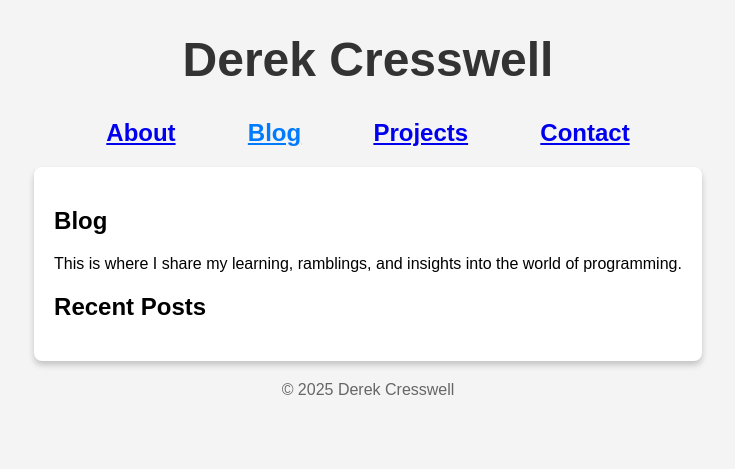
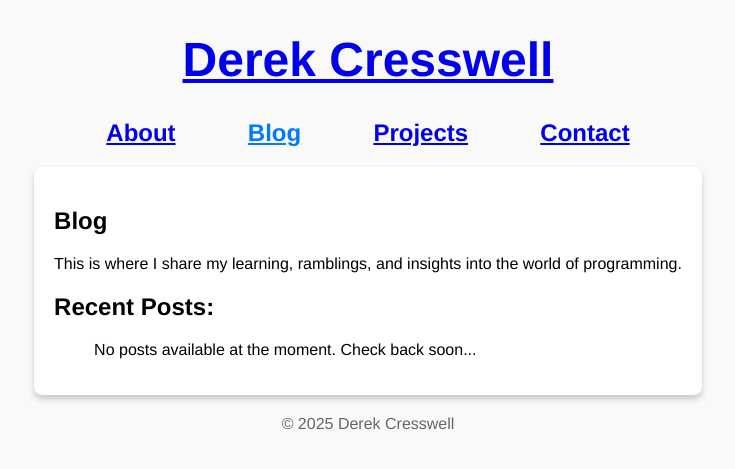
Before and after one commit to DerekCresswell/DerekCresswell.github.io, a Jekyll site: the page built from site/blog.html, in a window 1280 px wide. Shown: the top 469 px of the page, without its empty margins (272-1007 px from the left). Built offline with Jekyll 4.4.1, drawn with Linux system fonts in a browser that asks for light colours.

Commit message:
Updates Blogs styling

```diff
--- a/site/_layouts/blog_post.html
+++ b/site/_layouts/blog_post.html
@@ -2,10 +2,10 @@
 layout: default
 ---
 
-<h2>{{ page.title }}</h2>
 <p>Posted on: {{ page.date | date: "%d/%m/%Y" }}</p>
 <hr />
 
 {{ content }}
 
 <hr />
+<p>Want to read some more? Check out the <a href="/blog">rest of my posts</a>.</p>
--- a/site/_layouts/default.html
+++ b/site/_layouts/default.html
@@ -13,9 +13,9 @@
             {% include navigation.html %}
         </header>
         <main>
-            {% if page.url != "/" %}
+            {% unless page.url == "/" %}
                 <h2>{{ page.title }}</h2>
-            {% endif %}
+            {% endunless %}
             {{ content }}
         </main>
         <footer>
--- a/site/assets/css/style.css
+++ b/site/assets/css/style.css
@@ -4,8 +4,8 @@
     justify-content: center;
     align-items: center;
     height: 100%;
-    font-family: Arial, sans-serif;
-    background-color: #f4f4f4;
+    font-family: Helvetica, sans-serif;
+    background-color: #f4f4f47d;
 }
 
 header {
@@ -15,23 +15,6 @@
     font-size: 1.5em;
     font-weight: bold;
     color: #333;
-}
-
-.nav-links {
-    display: flex;
-    list-style: none;
-    padding: 0;
-    margin: 0;
-    justify-content: space-evenly;
-    width: 100%;
-}
-.active-link {
-    color: #007bff;
-}
-
-.no-decoration {
-    text-decoration: none;
-    color: inherit;
 }
 
 main {
@@ -49,3 +32,20 @@
     font-size: 1em;
     color: #666;
 }
+
+.nav-links {
+    display: flex;
+    list-style: none;
+    padding: 0;
+    margin: 0;
+    justify-content: space-evenly;
+    width: 100%;
+}
+
+.active-link {
+    color: #007bff;
+}
+
+.no-decoration {
+    list-style: none;
+}
--- a/site/blog.html
+++ b/site/blog.html
@@ -5,13 +5,19 @@
 
 <p>This is where I share my learning, ramblings, and insights into the world of programming.</p>
 
-<h2>Recent Posts</h2>
-<ul>
+<h2>Recent Posts:</h2>
+<ul class="no-decoration">
     {% for post in site.posts %}
-    <li>
-        <a href="{{ post.url }}">{{ post.title }}</a>
-        | <span class="post-date">{{ post.date | date: "%d/%m/%Y" }}</span>
-        <p>{{ post.excerpt }}</p>
-    </li>
+        <li>
+            <a href="{{ post.url }}">{{ post.title }}</a> | <span class="post-date">{{ post.date | date: "%d/%m/%Y" }}</span>
+            <p>{{ post.excerpt }}</p>
+            {% unless forloop.last %}
+                <hr />
+            {% endunless %}
+        </li>
+    {% else %}
+        <li>
+            <p>No posts available at the moment. Check back soon...</p>
+        </li>
     {% endfor %}
 </ul>
```
